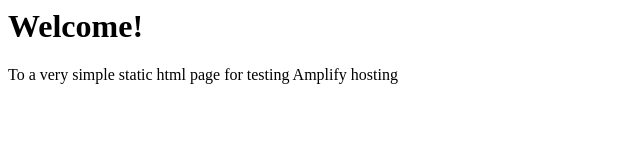
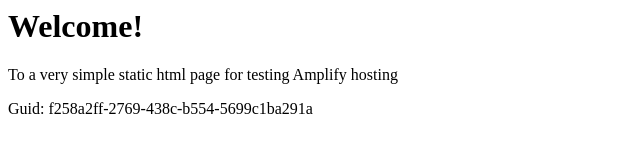
Before and after one commit to aws-aemilia-kix/Github-PR-Commit-Integration-Test-DoNotTouch-Gith-P5X5MO5I-v1-preprod-ap-northeast-3, a website: page src/index.html in a window 1280 px wide. Shown: the whole page, without its empty margins (0-640 px from the left). Drawn offline with Linux system fonts and the light colour scheme.

Commit message:
commit from integ tests

```diff
--- a/src/index.html
+++ b/src/index.html
@@ -1,3 +1,5 @@
+
+
 <html lang="en">
 
 <head>
@@ -10,6 +12,6 @@
 <body>
     <h1>Welcome!</h1>
     <p>To a very simple static html page for testing Amplify hosting</p>
-</body>
+    <p>Guid: f258a2ff-2769-438c-b554-5699c1ba291a</p></body>
 
 </html>
```
